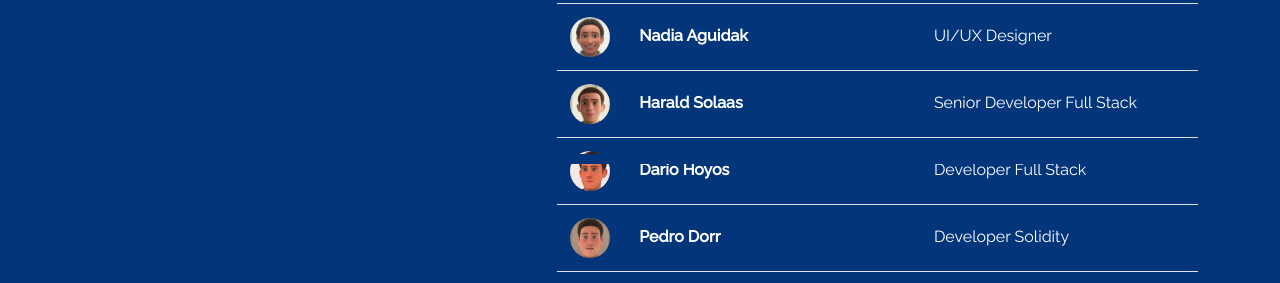
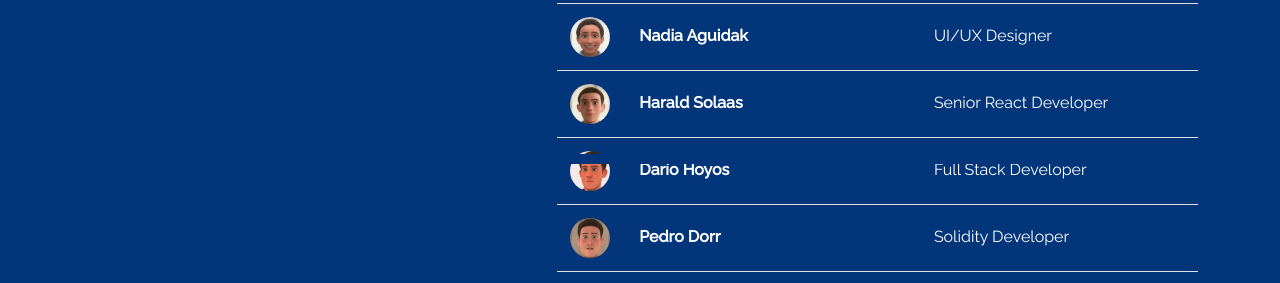
Before and after one commit to miradario/guruweb, a React (Create React App) app: page /about in a window 1280 px wide. Shown: the part 636-919 px from the top of the page. Built offline with nearby package versions, Linux system fonts and the light colour scheme.

Commit message:
developer

```diff
--- a/src/content_option.js
+++ b/src/content_option.js
@@ -44,25 +44,25 @@ const worktimeline = [
     img: "/images/hariAvatarok.png",
     jobtitle: "Harald Solaas",
     where: "",
-    date: "Senior Developer Full Stack",
+    date: "Senior React Developer",
   },
   {
     img: "/images/DariAvatarok.jpg",
     jobtitle: "Darío Hoyos",
     where: "",
-    date: "Developer Full Stack",
+    date: "Full Stack Developer",
   },
   {
     img: "/images/pedroAvatarok.png",
     jobtitle: "Pedro Dorr",
     where: "",
-    date: "Developer Solidity",
+    date: "Solidity Developer",
   },
   {
     img: "/images/pabloAvatar.png",
     jobtitle: "Pablo Lopez Andura",
     where: "",
-    date: "Developer",
+    date: "Full Stack Developer",
   },
 ];
 
```
